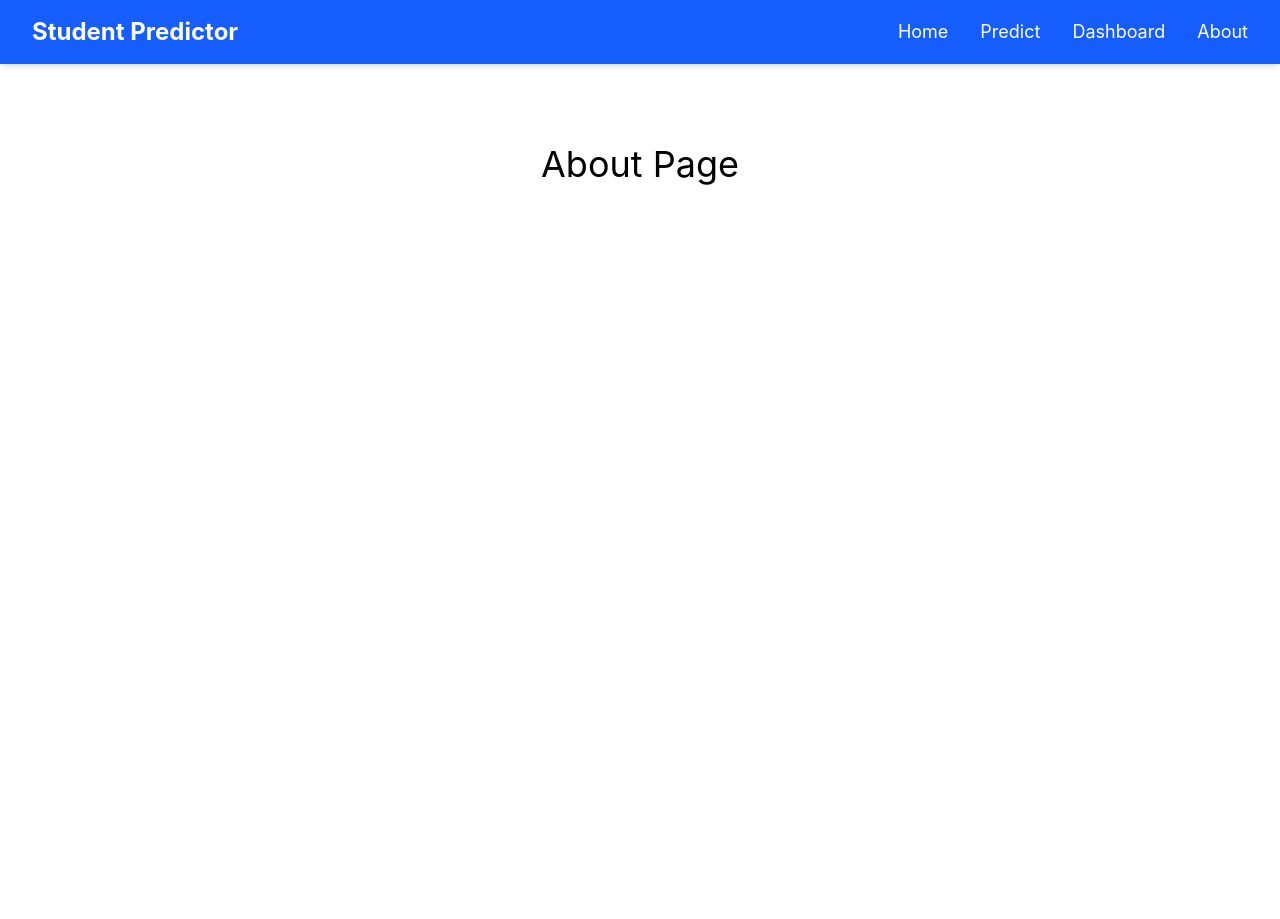
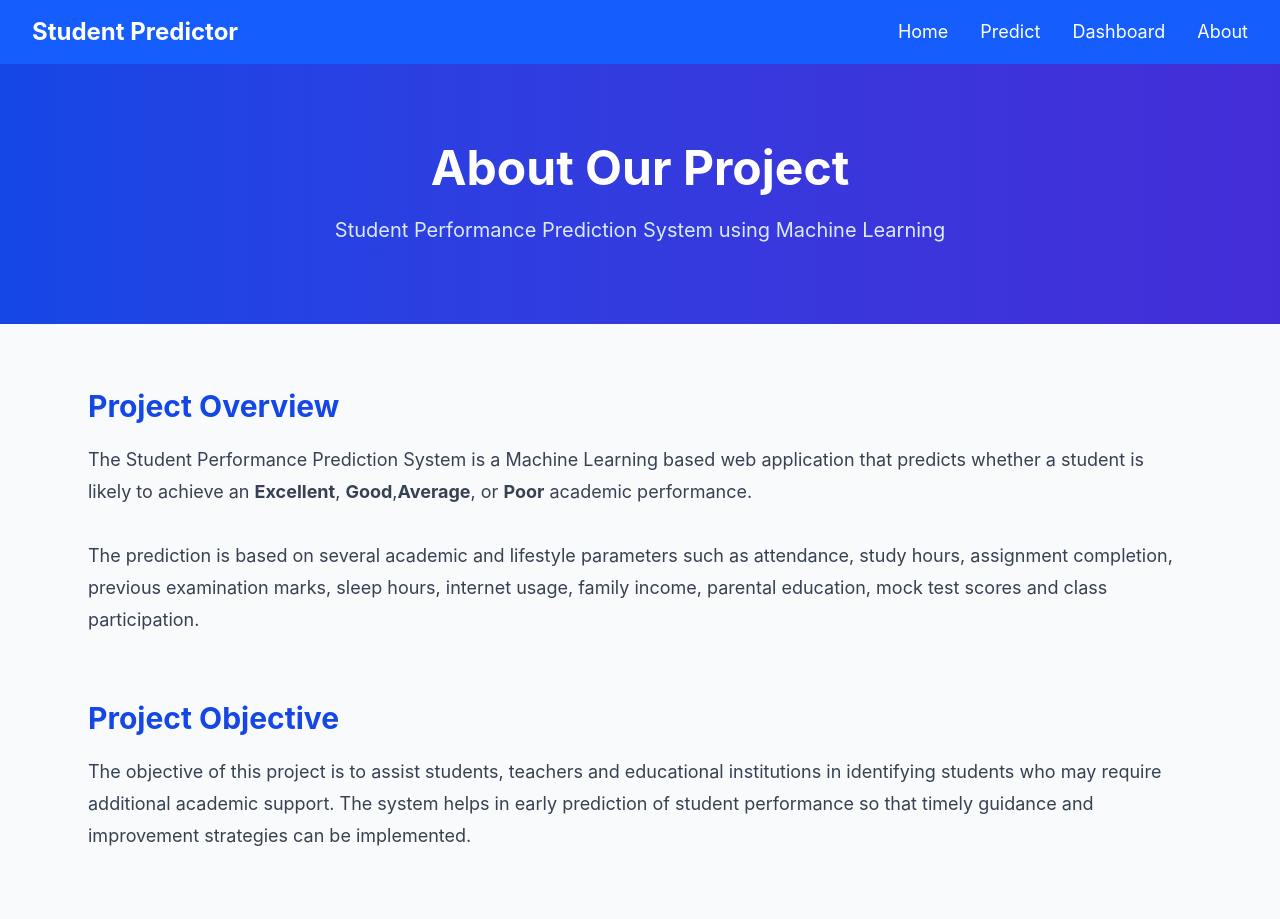
Before and after one commit to may1234567789/student-performance-prediction-model, a React app in the folder Frontend/: page /about in a window 1280 px wide. Shown: the top 919 px of the page. Before the commit the page ends 800 px from the top, so only its background shows below. Built offline with nearby package versions, Linux system fonts and the light colour scheme; the HTML template or start-up script is replaced by a standard one.

Commit message:
added the about page

```diff
--- a/Frontend/src/pages/About.jsx
+++ b/Frontend/src/pages/About.jsx
@@ -1,8 +1,288 @@
+import Navbar from "../components/components/Navbar";
+import Footer from "../components/components/Footer";
+
 function About() {
     return (
-        <h1 className="text-4xl text-center mt-20">
-            About Page
-        </h1>
+        <div className="bg-gray-50 min-h-screen">
+
+            {/* Hero Section */}
+
+            <div className="bg-gradient-to-r from-blue-700 to-indigo-700 text-white py-20">
+
+                <div className="max-w-6xl mx-auto px-6 text-center">
+
+                    <h1 className="text-5xl font-bold mb-6">
+                        About Our Project
+                    </h1>
+
+                    <p className="text-xl text-blue-100">
+                        Student Performance Prediction System using Machine Learning
+                    </p>
+
+                </div>
+
+            </div>
+
+            {/* About */}
+
+            <div className="max-w-6xl mx-auto py-16 px-6">
+
+                <section className="mb-16">
+
+                    <h2 className="text-3xl font-bold text-blue-700 mb-5">
+                        Project Overview
+                    </h2>
+
+                    <p className="text-gray-700 leading-8 text-lg">
+
+                        The Student Performance Prediction System is a Machine Learning
+                        based web application that predicts whether a student is likely
+                        to achieve an <strong>Excellent</strong>, <strong>Good</strong>,
+                        <strong>Average</strong>, or <strong>Poor</strong> academic
+                        performance.
+
+                        <br /><br />
+
+                        The prediction is based on several academic and lifestyle
+                        parameters such as attendance, study hours, assignment
+                        completion, previous examination marks, sleep hours,
+                        internet usage, family income, parental education,
+                        mock test scores and class participation.
+
+                    </p>
+
+                </section>
+
+                {/* Objective */}
+
+                <section className="mb-16">
+
+                    <h2 className="text-3xl font-bold text-blue-700 mb-5">
+                        Project Objective
+                    </h2>
+
+                    <p className="text-gray-700 leading-8 text-lg">
+
+                        The objective of this project is to assist students,
+                        teachers and educational institutions in identifying
+                        students who may require additional academic support.
+
+                        The system helps in early prediction of student
+                        performance so that timely guidance and improvement
+                        strategies can be implemented.
+
+                    </p>
+
+                </section>
+
+                {/* Technologies */}
+
+                <section className="mb-16">
+
+                    <h2 className="text-3xl font-bold text-blue-700 mb-8">
+                        Technologies Used
+                    </h2>
+
+                    <div className="grid md:grid-cols-2 gap-8">
+
+                        <div className="bg-white shadow rounded-xl p-6">
+
+                            <h3 className="text-2xl font-semibold mb-4">
+                                Frontend
+                            </h3>
+
+                            <ul className="space-y-2 text-gray-700">
+
+                                <li>✔ React.js</li>
+                                <li>✔ Vite</li>
+                                <li>✔ Tailwind CSS</li>
+                                <li>✔ Axios</li>
+
+                            </ul>
+
+                        </div>
+
+                        <div className="bg-white shadow rounded-xl p-6">
+
+                            <h3 className="text-2xl font-semibold mb-4">
+                                Backend
+                            </h3>
+
+                            <ul className="space-y-2 text-gray-700">
+
+                                <li>✔ FastAPI</li>
+                                <li>✔ Python</li>
+                                <li>✔ REST API</li>
+
+                            </ul>
+
+                        </div>
+
+                        <div className="bg-white shadow rounded-xl p-6">
+
+                            <h3 className="text-2xl font-semibold mb-4">
+                                Machine Learning
+                            </h3>
+
+                            <ul className="space-y-2 text-gray-700">
+
+                                <li>✔ Scikit-Learn</li>
+                                <li>✔ Logistic Regression</li>
+                                <li>✔ Decision Tree</li>
+                                <li>✔ Random Forest</li>
+                                <li>✔ K-Nearest Neighbors</li>
+
+                            </ul>
+
+                        </div>
+
+                        <div className="bg-white shadow rounded-xl p-6">
+
+                            <h3 className="text-2xl font-semibold mb-4">
+                                Tools
+                            </h3>
+
+                            <ul className="space-y-2 text-gray-700">
+
+                                <li>✔ VS Code</li>
+                                <li>✔ Git & GitHub</li>
+                                <li>✔ Jupyter Notebook</li>
+
+                            </ul>
+
+                        </div>
+
+                    </div>
+
+                </section>
+
+                {/* Workflow */}
+
+                <section className="mb-16">
+
+                    <h2 className="text-3xl font-bold text-blue-700 mb-6">
+                        Project Workflow
+                    </h2>
+
+                    <div className="bg-white shadow rounded-xl p-8">
+
+                        <div className="grid md:grid-cols-9 gap-2 text-center">
+
+                            <div>
+                                📊
+                                <p className="font-semibold mt-2">
+                                    Dataset
+                                </p>
+                            </div>
+                            <p className="text-2xl">➡️</p>
+                            <div>
+                                🧹
+                                <p className="font-semibold mt-2">
+                                    Preprocessing
+                                </p>
+                            </div>
+                            <p className="text-2xl">➡️</p>
+                            <div>
+                                🤖
+                                <p className="font-semibold mt-2">
+                                    Model Training
+                                </p>
+                            </div>
+                            <p className="text-2xl">➡️</p>
+                            <div>
+                                📈
+                                <p className="font-semibold mt-2">
+                                    Evaluation
+                                </p>
+
+                            </div>
+                            <p className="text-2xl">➡️</p>
+                            <div>
+                                🌐
+                                <p className="font-semibold mt-2">
+                                    Prediction
+                                </p>
+
+                            </div>
+
+                        </div>
+
+                    </div>
+
+                </section>
+
+                {/* Features */}
+
+                <section className="mb-16">
+
+                    <h2 className="text-3xl font-bold text-blue-700 mb-6">
+                        Key Features
+                    </h2>
+
+                    <div className="grid md:grid-cols-2 gap-6">
+
+                        <div className="bg-white shadow rounded-xl p-6">
+                            ✔ Student Performance Prediction
+                        </div>
+
+                        <div className="bg-white shadow rounded-xl p-6">
+                            ✔ Confidence Score
+                        </div>
+
+                        <div className="bg-white shadow rounded-xl p-6">
+                            ✔ Machine Learning Model Comparison
+                        </div>
+
+                        <div className="bg-white shadow rounded-xl p-6">
+                            ✔ Interactive Web Application
+                        </div>
+
+                        <div className="bg-white shadow rounded-xl p-6">
+                            ✔ FastAPI REST API
+                        </div>
+
+                        <div className="bg-white shadow rounded-xl p-6">
+                            ✔ Responsive User Interface
+                        </div>
+
+                    </div>
+
+                </section>
+
+                {/* Future Scope */}
+
+                <section>
+
+                    <h2 className="text-3xl font-bold text-blue-700 mb-6">
+                        Future Scope
+                    </h2>
+
+                    <div className="bg-white shadow rounded-xl p-8">
+
+                        <ul className="space-y-3 text-lg text-gray-700">
+
+                            <li>• Student Login System</li>
+
+                            <li>• Admin Dashboard</li>
+
+                            <li>• PDF Report Generation</li>
+
+                            <li>• Batch Prediction using CSV Upload</li>
+
+                            <li>• Real-time Analytics Dashboard</li>
+
+                            <li>• Cloud Deployment</li>
+
+                        </ul>
+
+                    </div>
+
+                </section>
+
+            </div>
+            <Footer />
+
+        </div>
     );
 }
 
```
Also changed, not shown: 1 other file (tests, documents, lock files or other folders).
